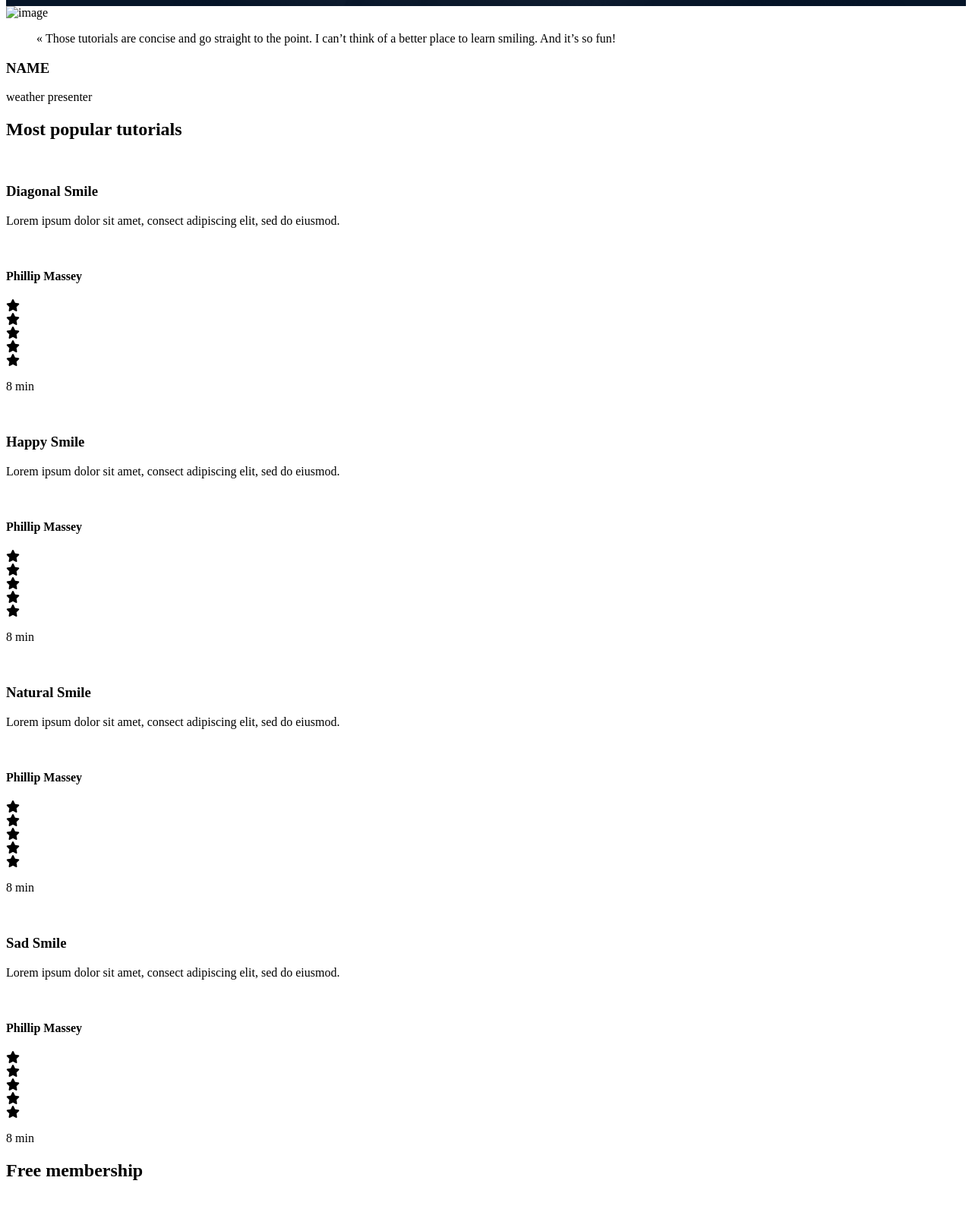
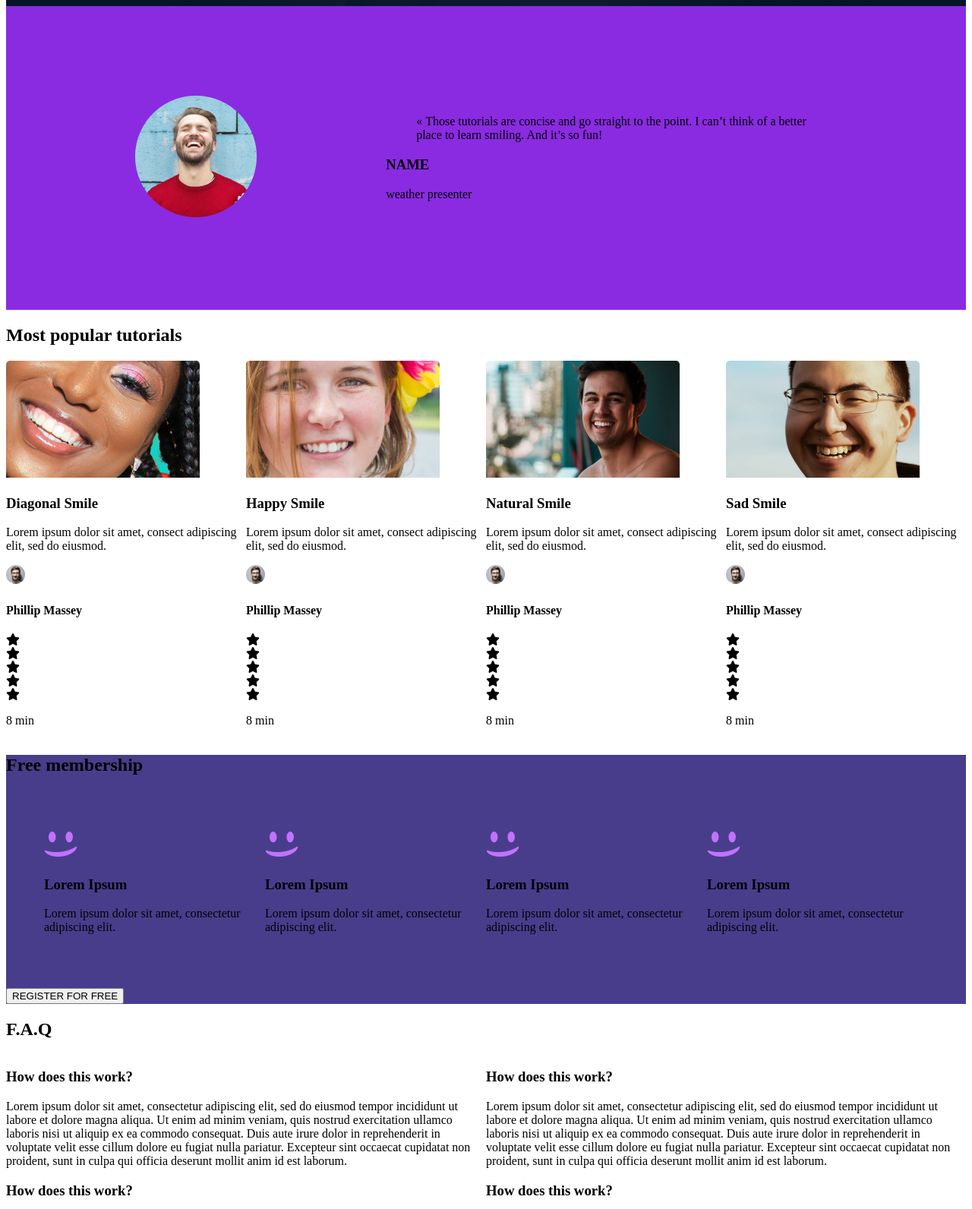
Before and after one commit to cutescoder/alx_html_css, a plain HTML site: page css_advanced/index.html in a window 1280 px wide. Shown: the part 800-2392 px from the top of the page at 76% size. Drawn offline with Linux system fonts and the light colour scheme.

Commit message:
half way complete

```diff
--- a/css_advanced/index.html
+++ b/css_advanced/index.html
@@ -58,24 +58,25 @@
             </div>
         </section>
     </div>
-        <section>
-            <div>
-                <img src="./images/Bitmap.png" alt="image">
+        <section class="quote">
+            <div class="quote-image">
+                <img src="./CSS Advanced/5.png" alt="image">
             </div>
-            <div>
-                <blockquote>« Those tutorials are concise and go straight to the point. I can’t think of a better place to learn smiling. And it’s so fun!</blockquote>
+            <div class="quotes">
+                <blockquote>« Those tutorials are concise and go straight to the point. I can’t think of a better <br> place to learn smiling. And it’s so fun!</blockquote>
                 <h3>NAME</h3>
                 <P>weather presenter</P>
             </div>
         </section>
         <section>
             <h2>Most popular tutorials</h2>
+            <div class="tutorials">
             <div>
-                <img src="./images/Bitmap (1).png" alt="">
+                <img src="./CSS Advanced/9.png" alt="">
                 <h3>Diagonal Smile</h3>
                 <p>Lorem ipsum dolor sit amet, consect adipiscing elit, sed do eiusmod.</p>
                 <div>
-                    <img src="./images/1 (3).png" alt="">
+                    <img src="./CSS Advanced/1.png" height="25px" alt="">
                     <h4>Phillip Massey</h4>
                 </div>
                 <div>
@@ -88,11 +89,11 @@
                 <p>8 min</p>
             </div>
             <div>
-                <img src="./images/Bitmap (4).png" alt="">
+                <img src="./CSS Advanced/7.png" alt="">
                 <h3>Happy Smile</h3>
                 <p>Lorem ipsum dolor sit amet, consect adipiscing elit, sed do eiusmod.</p>
                 <div>
-                    <img src="./images/1 (3).png" alt="">
+                    <img src="./CSS Advanced/1.png" height="25px" alt="">
                     <h4>Phillip Massey</h4>
                 </div>
                 <div>
@@ -105,11 +106,11 @@
                 <p>8 min</p>
             </div>
             <div>
-                <img src="./images/Bitmap (3).png" alt="">
+                <img src="./CSS Advanced/8.png" alt="">
                 <h3>Natural Smile</h3>
                 <p>Lorem ipsum dolor sit amet, consect adipiscing elit, sed do eiusmod.</p>
                 <div>
-                    <img src="./images/1 (3).png" alt="">
+                    <img src="./CSS Advanced/1.png" height="25px" alt="">
                     <h4>Phillip Massey</h4>
                 </div>
                 <div>
@@ -122,11 +123,11 @@
                 <p>8 min</p>
             </div>
             <div>
-                <img src="./images/Bitmap (2).png" alt="">
+                <img src="./CSS Advanced/6.png" alt="">
                 <h3>Sad Smile</h3>
                 <p>Lorem ipsum dolor sit amet, consect adipiscing elit, sed do eiusmod.</p>
                 <div>
-                    <img src="./images/1 (3).png" alt="">
+                    <img src="./CSS Advanced/1.png" height="25px" alt="">
                     <h4>Phillip Massey</h4>
                 </div>
                 <div>
@@ -138,34 +139,37 @@
                 </div>
                 <p>8 min</p>
             </div>
+        </div>
         </section>
-        <section>
+        <section class="membership">
             <h2>Free membership</h2>
+            <div class="free-membership">
             <div>
-                <img src="./images/smile.svg" alt="">
+                <img src="./CSS Advanced/smile.png" alt="">
                 <h3>Lorem Ipsum</h3>
                 <p>Lorem ipsum dolor sit amet, consectetur adipiscing elit.</p>
             </div>
             <div>
-                <img src="./images/smile.svg" alt="">
+                <img src="./CSS Advanced/smile.png" alt="">
                 <h3>Lorem Ipsum</h3>
                 <p>Lorem ipsum dolor sit amet, consectetur adipiscing elit.</p>
             </div>
             <div>
-                <img src="./images/smile.svg" alt="">
+                <img src="./CSS Advanced/smile.png" alt="">
                 <h3>Lorem Ipsum</h3>
                 <p>Lorem ipsum dolor sit amet, consectetur adipiscing elit.</p>
             </div>
             <div>
-                <img src="./images/smile.svg" alt="">
+                <img src="./CSS Advanced/smile.png" alt="">
                 <h3>Lorem Ipsum</h3>
                 <p>Lorem ipsum dolor sit amet, consectetur adipiscing elit.</p>
+            </div>
             </div>
             <button>REGISTER FOR FREE</button>
         </section>
         <section>
             <h2>F.A.Q</h2>
-            <div>
+            <div class="footer-color">
                 <div>
                     <div>
                         <h3>How does this work?</h3>
@@ -201,7 +205,7 @@
     <footer>
         <section>
             <div>
-                <img src="https://fakeimg.pl/250x250?text=Sample+Logo" alt="logo">
+                <img src="./CSS Advanced/logo.png" alt="logo">
                 <div>
                     <i class="fa-brands fa-facebook"></i>
                     <i class="fa-brands fa-twitter"></i>
--- a/css_advanced/styles.css
+++ b/css_advanced/styles.css
@@ -27,11 +27,11 @@ nav ul li a {
 .first-section {
     display: flex;
     flex-direction: column;
-    align-items: center;
+    align-items: center
 }
 .pros {
     display: flex;
-    justify-content: space-evenly;
+    flex-direction: row;
 }
 .round-image {
     border-radius: 50%;
@@ -39,3 +39,29 @@ nav ul li a {
 h1 {
     font-size: 50px;
 }
+.quote {
+    display: flex;
+    align-items: center;
+    justify-content: space-evenly;
+    background-color: blueviolet;
+    height: 50vh;
+}
+.tutorials {
+    display: flex;
+}
+.membership {
+    background-color: darkslateblue;
+}
+.free-membership {
+    display: flex;
+    height: 30vh;
+    align-items: center;
+    justify-content: space-between;
+    padding: 10px 50px;
+}
+footer {
+    background-color: darkslateblue;
+}
+.footer-color {
+    display: flex;
+}
```
